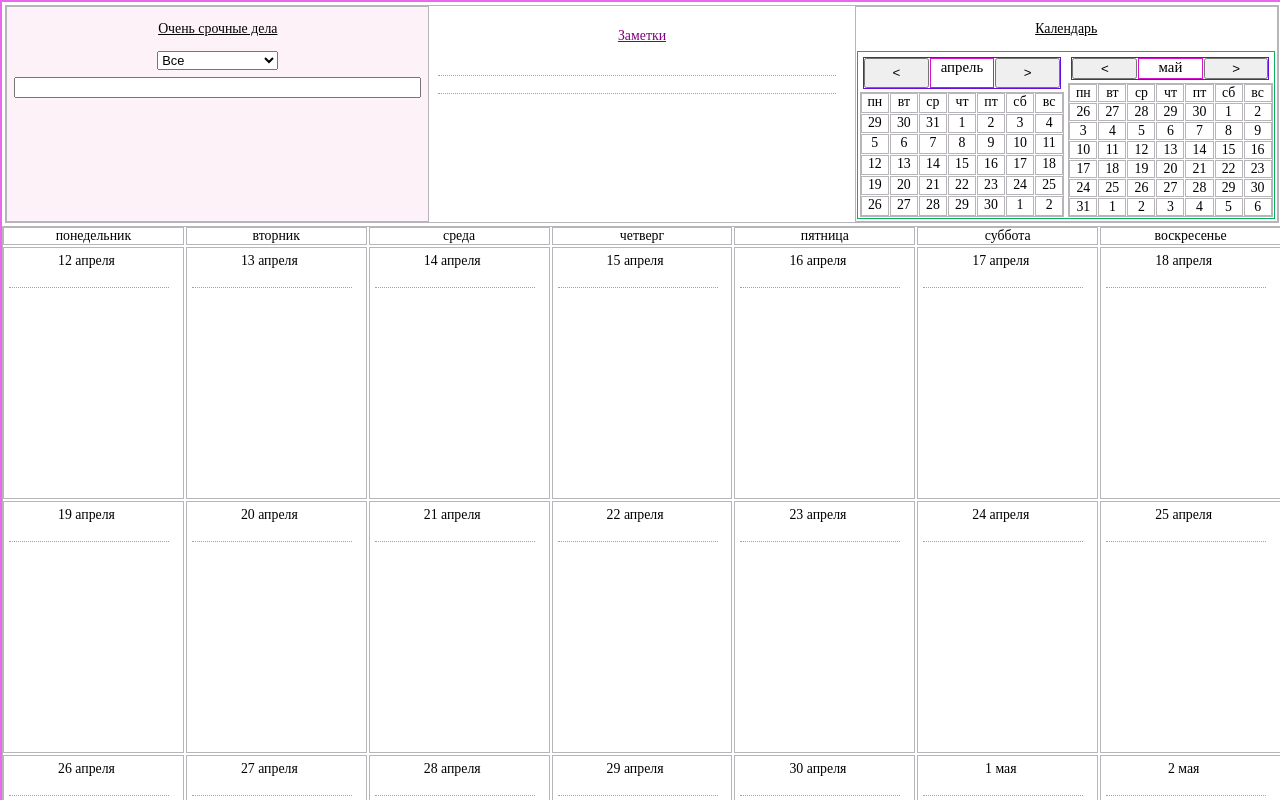
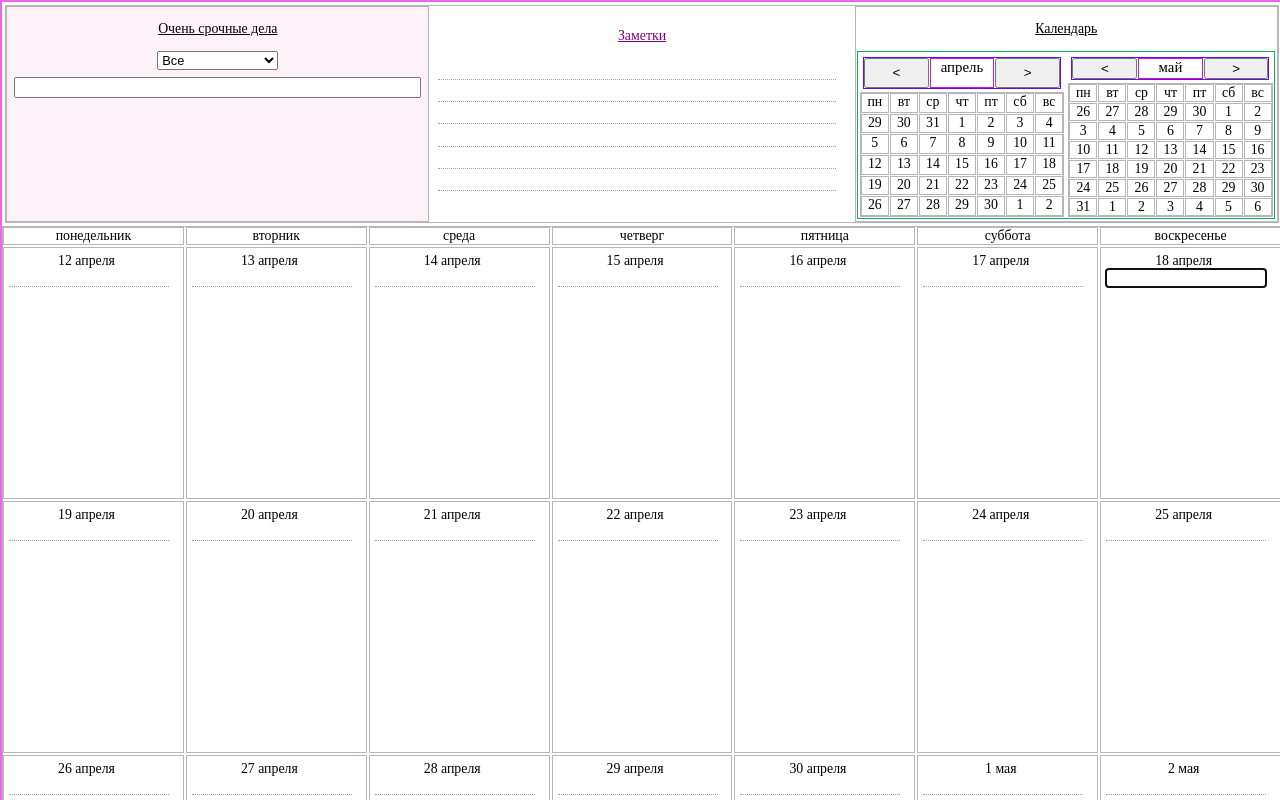
Before and after one commit to AlexandraBazanova/Planner, a Vue app: page / in a window 1280 px wide. Shown: the top 800 px of the page. Built offline with nearby package versions, Linux system fonts and the light colour scheme.

Commit message:
Добавлена директива фокусировки на сегодняшнем дне

```diff
--- a/src/components/AddTodo.vue
+++ b/src/components/AddTodo.vue
@@ -1,6 +1,11 @@
 <template>
   <form @submit.prevent="onSubmit">
-        <input v-on:keyup.13="onSubmit" type="text" v-model="title" class="urgent-todo">
+    <input
+      v-on:change="onSubmit"
+      type="text"
+      v-model="title"
+      class="urgent-todo"
+    />
   </form>
 </template>
 
@@ -8,8 +13,8 @@
 export default {
   data: function () {
     return {
-            title: ''
-        }
+      title: "",
+    };
   },
   methods: {
     onSubmit() {
@@ -17,14 +22,14 @@ export default {
         const newTodo = {
           id: Date.now(),
           title: this.title,
-                    completed: false
+          completed: false,
+        };
+        this.$emit("add-todo", newTodo);
+        this.title = "";
       }
-                this.$emit('add-todo', newTodo)
-                this.title = ""
-            }
-        }
-    }
-}
+    },
+  },
+};
 </script>
 
 <style>
--- a/src/components/DayAddTodo.vue
+++ b/src/components/DayAddTodo.vue
@@ -1,21 +1,14 @@
 <template>
   <div>
     <div class="day-form">
-      <div v-if="day.todos.length !== 0">
-        <div v-for="(todo, index) in day.todos" :key="index">
-          <input class="daily-todo"
-           type="text"
+          <input
+            class="daily-todo"
+            type="text"
             v-on:change="updateinput($event.target.value)"
+            v-model="todoValue"
+            v-if="day.todos.length < 7"
+            v-focus="day.dayMonth._d"
           />
-        </div>
-      </div>
-
-      <div v-else>
-        <input class="daily-todo" type="text"
-        v-on:change="updateinput($event.target.value)"
-
-         />
-      </div>
     </div>
   </div>
 </template>
@@ -28,7 +21,9 @@ import { eventBus } from "../main";
 export default {
   name: "DayAddTodo",
   data: function () {
-    return {};
+    return {
+      todoValue: ''
+    };
   },
 
   props: {
@@ -40,8 +35,21 @@ export default {
 
   computed: {},
 
-  created() {
+  created() {},
 
+  directives: {
+    'focus': {
+      inserted: function (el, binding) {
+        if(binding.value.toString().substr(0, 15) == moment()._d.toString().substr(0, 15)){
+          el.focus()
+        }
+      },
+      update: function (el, binding) {
+        if(binding.value.toString().substr(0, 15) == moment()._d.toString().substr(0, 15)){
+          el.focus()
+        }
+      },
+    },
   },
 
   methods: {
@@ -53,10 +61,14 @@ export default {
       const dateOfTodo = this.displayDateNumberFormat(this.day.dayMonth._d);
       const idTodo = moment().format("x");
       const isComplete = false;
-      eventBus.$emit("updateTodoList", {dateOfTodo, todoValue, idTodo, isComplete});
+      eventBus.$emit("updateTodoList", {
+        dateOfTodo,
+        todoValue,
+        idTodo,
+        isComplete,
+      });
+       this.todoValue = "";
     },
-
-
   },
 };
 </script>
--- a/src/components/Notes.vue
+++ b/src/components/Notes.vue
@@ -3,7 +3,10 @@
       <div class="input-notes">
           <input type="text" class="notes-todo">
           <input type="text" class="notes-todo">
-
+          <input type="text" class="notes-todo">
+          <input type="text" class="notes-todo">
+          <input type="text" class="notes-todo">
+          <input type="text" class="notes-todo">
         </div>
   </div>
 </template>
@@ -32,5 +35,6 @@ export default {
     border: hidden;
     border-bottom: 1px dotted rgb(162, 160, 160);
     width: calc(100% - 1em);
+    height: 1.2rem;
 }
 </style>
```
Also changed, not shown: src/components/Calendar.vue (+0 -12 lines), src/components/MiniCalendar.vue (+124 -69 lines). Lines whose indentation alone changed are shown as unchanged.
